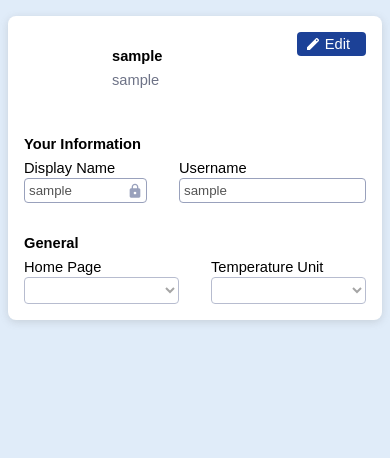
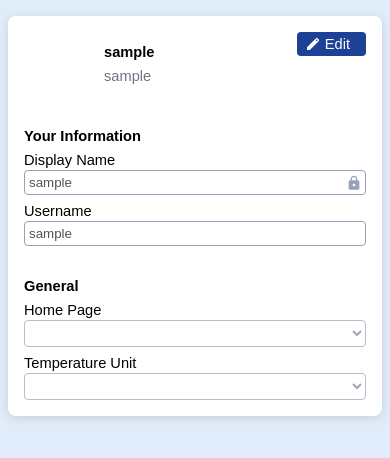
Before and after one commit to purewave0/FrostSense, a Flask app: page /preferences in a window 390 px wide. Shown: the part 52-510 px from the top of the page. Run offline with Flask 3, Linux system fonts and the light colour scheme; the visitor is signed in with stand-in values (Sample User, id 1); data comes from the database, SQL or seed files in the repository; data that the repository does not hold is empty; parts of the project's set-up code (start-up, migrations or seed data) failed here and were passed over.

Commit message:
feat(main/preferences): make page responsive

```diff
--- a/app/static/css/my-preferences.css
+++ b/app/static/css/my-preferences.css
@@ -135,3 +135,36 @@ body.is-admin #display-name-wrapper svg {
     opacity: 0.7;
     cursor: not-allowed;
 }
+
+/* -- responsive design -- */
+
+@media screen and (max-width: 768px) {
+    #preferences-header {
+        column-gap: 8px;
+    }
+
+    #names h1,
+    #names h2 {
+        font-size: 11pt;
+        margin: 0;
+        max-width: 104px;
+    }
+
+    #names {
+        margin-left: 8px;
+    }
+
+    #displayed-display-name {
+        max-width: 115px;
+    }
+
+    #preferences-form .avatar {
+        width: 64px;
+        height: 64px;
+    }
+
+    #preferences-form .columns {
+        flex-direction: column;
+        row-gap: 8px;
+    }
+}
```
